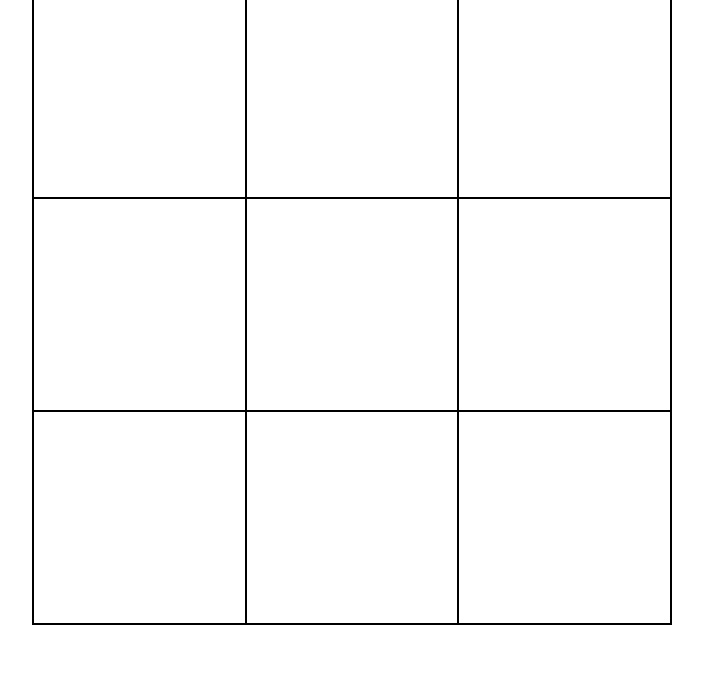
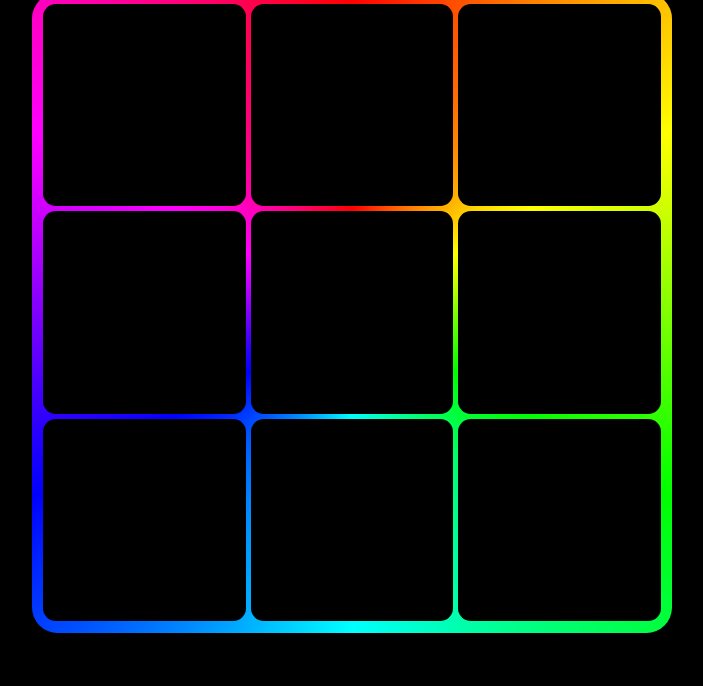
Before and after one commit to Iwan-Rahman/tic-tac-toe, a plain HTML site: page index.html in a window 1280 px wide. Shown: the part 114-800 px from the top of the page, without its empty margins (288-991 px from the left). Drawn offline with Linux system fonts and the light colour scheme; a web font is replaced by a local one.

Commit message:
Style grid and header

```diff
--- a/index.html
+++ b/index.html
@@ -6,9 +6,10 @@
   <title>Tic Tac Toe</title>
   <script src="./script.js" defer></script>
   <link rel="stylesheet" href="./style.css">
+  <link href="https://fonts.googleapis.com/css2?family=REM&display=swap" rel="stylesheet">
 </head>
 <body>
-  <h1>Tic-Tac-Toe</h1>
+  <h1><span style="color:orangered;">Tic</span>-<span style="color:dodgerblue;">Tac</span>-<span style="color:limegreen;">Toe</span></h1>
   <table>
     <tr>
       <td></td>
--- a/script.js
+++ b/script.js
@@ -33,8 +33,6 @@ const gameFlow = (playerOne, playerTwo) => {
 function checkWinner(activePlayer){
   if(checkRow(activePlayer) || checkCol(activePlayer) || checkDiag(activePlayer)){
     console.log("YOU ARE A WINNER!");
-  }else{
-    console.log("Boop");
   }
 };
 
@@ -45,7 +43,7 @@ function checkRow(activePlayer){
     },0)
 
     if(totalRowSigns == 3){
-      return true;
+      // return true;
     }
   }
 
--- a/style.css
+++ b/style.css
@@ -11,20 +11,36 @@ body {
   justify-content: center;
   align-items: center;
   font-size: 1rem;
+  background-color: black;
+  color: white;
+  gap: 2vh;
+  font-family: REM, 'Arial Narrow Bold', sans-serif;
 }
 
 table {
-  border: 2px solid black;
-  border-collapse: collapse;
+  border: none;
+  border-collapse: separate;
   min-width: min(80vw,80vh);
   min-height: min(80vw,80vh);
   text-align: center;
   font-size: min(10vw,10vh);
+
+  background-image: conic-gradient(red, yellow, lime, aqua, blue, magenta, red); /* the gradient */
+  background-origin: border-box; /* set background to start from border-box */
+  border-spacing: 0.4vw; /* space between each cell */
+  border-radius: 2vw;
+  padding: 0.5vw;
 }
 
 td {
-  border: 2px solid black;
+  background-color: black;
   width: calc(100% / 3);
   height: calc(100% /3);
+  border-radius: 1vw;
+}
 
+.controller-display {
+  position: absolute;
+  font-size: min(15vw,15vh);
+  transition: 0.5s;
 }
```
